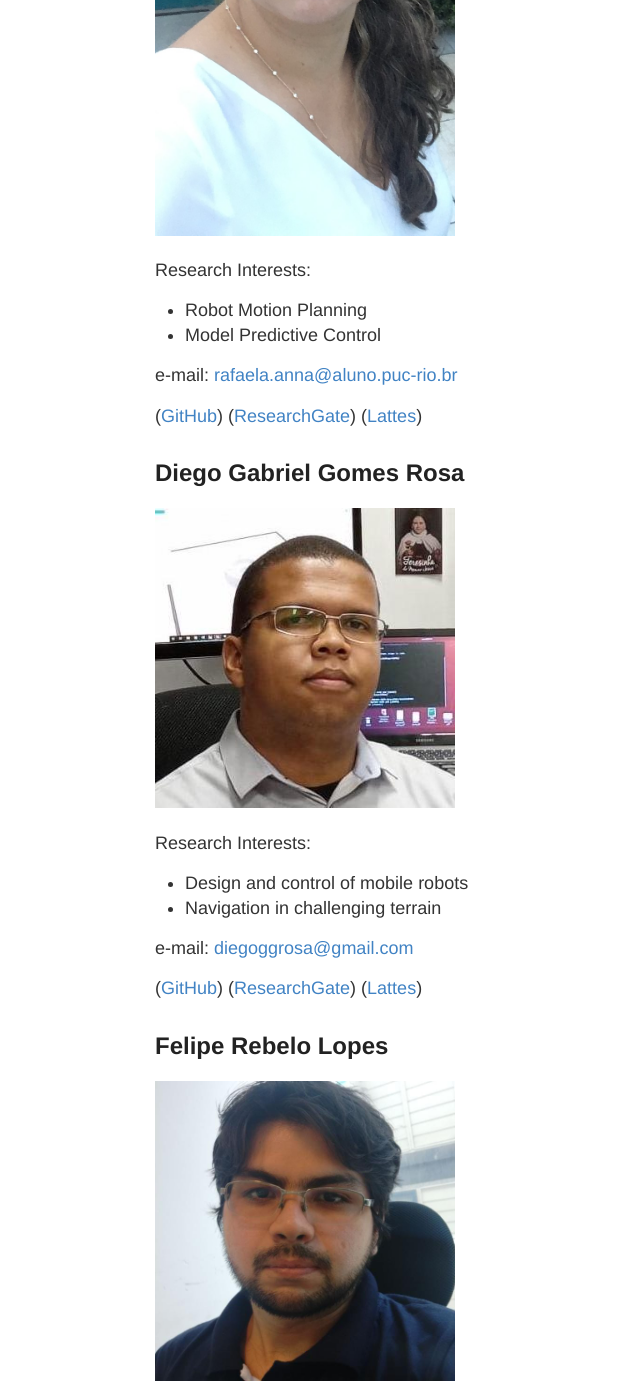
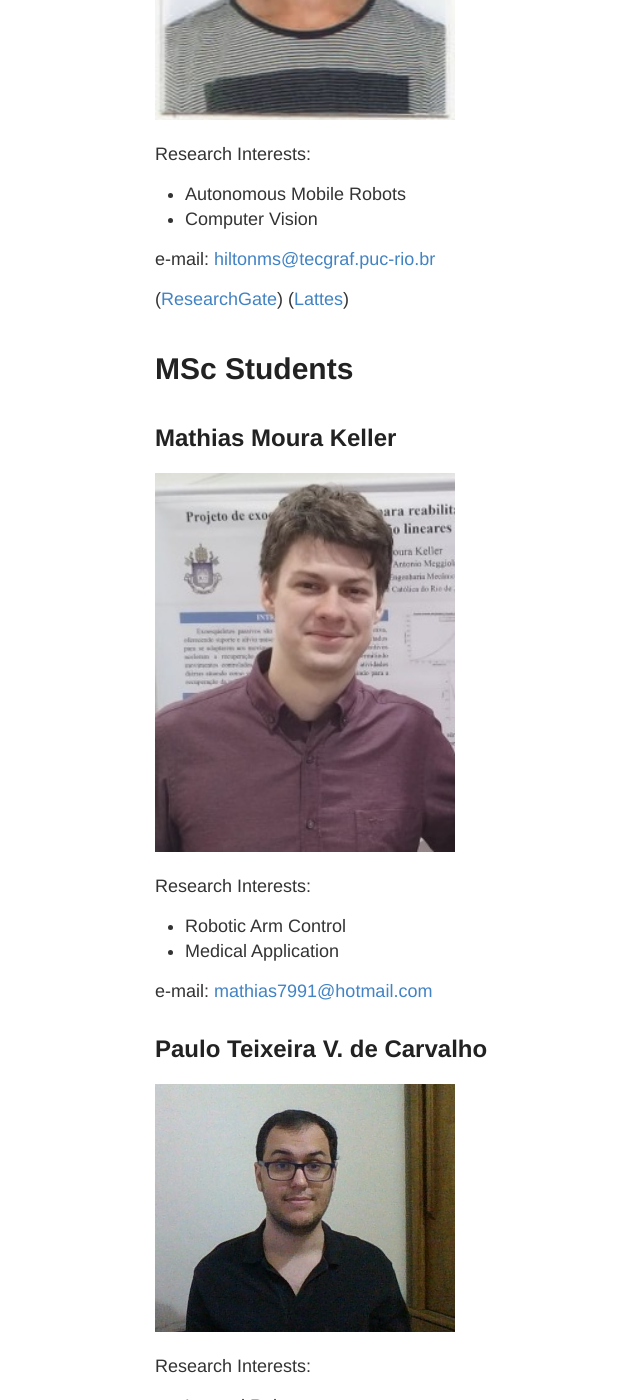
Before and after one commit to labrobpuc/labrobpuc.github.io, a Jekyll site: the page built from people.md, in a window 1280 px wide and 1400 px high, scrolled down 1040 px. Shown: the whole window, without its empty margins (125-765 px from the left). Built offline with Jekyll 4.4.1, drawn with Linux system fonts in a browser that asks for light colours; some of the changed text lies outside the part shown.

Commit message:
Update people.md

```diff
--- a/people.md
+++ b/people.md
@@ -14,64 +14,6 @@
 
 # PhD Students
 
-## **Anna Rafaela Silva Ferreira**
-
-<p align="left">
-  <img src="{{ site.baseurl }}/images/anna.JPG" width="300" title="hover text">
-</p>
-
-Research Interests:
-- Robot Motion Planning
-- Model Predictive Control
-
-e-mail: [rafaela.anna@aluno.puc-rio.br
-](mailto:rafaela.anna@aluno.puc-rio.br
-)
-
-([GitHub](https://github.com/annarafaela)) ([ResearchGate](https://www.researchgate.net/profile/Anna-Rafaela-Ferreira)) ([Lattes](http://lattes.cnpq.br/4481159249601215))
-
-## **Diego Gabriel Gomes Rosa**
-
-<p align="left">
-  <img src="{{ site.baseurl }}/images/diego.jpeg" width="300" title="hover text">
-</p>
-
-Research Interests:
-- Design and control of mobile robots
-- Navigation in challenging terrain
-
-e-mail: [diegoggrosa@gmail.com](mailto:diegoggrosa@gmail.com)
-
-([GitHub](https://github.com/DiegoGGRosa)) ([ResearchGate](https://www.researchgate.net/profile/Diego-Rosa-4)) ([Lattes](http://lattes.cnpq.br/8893208461166213))
-
-
-## **Felipe Rebelo Lopes**
-
-<p align="left">
-  <img src="{{ site.baseurl }}/images/felipe.jpeg" width="300" title="hover text">
-</p>
-
-Research Interests:
-- Series Elastic Actuator
-- Rehabilitation robotics
-
-e-mail: [lopesfr@aluno.puc-rio.br](mailto:lopesfr@aluno.puc-rio.br)
-
-([ResearchGate](https://www.researchgate.net/profile/Felipe-Lopes-13)) ([Lattes](http://lattes.cnpq.br/5640472305177003))
-
-## **Gustavo Carvalho Rodriguez**
-
-<p align="left">
-  <img src="{{ site.baseurl }}/images/gustavo_doutorado.jpeg" width="300" title="hover text">
-</p>
-
-Research Interests:
-- Mobile Robots
-
-e-mail: [gcrodriguez88@gmail.com](mailto:gcrodriguez88@gmail.com)
-
-([ResearchGate](https://www.researchgate.net/profile/Gustavo-Rodriguez-66)) ([Lattes](http://lattes.cnpq.br/2571570570232370))
-
 ## **Hilton Marques Souza Santana**
 
 <p align="left">
@@ -86,94 +28,67 @@
 
 ([ResearchGate](https://www.researchgate.net/profile/Hilton-Marques-Santana)) ([Lattes](http://lattes.cnpq.br/1599209233300802))
 
-## **João Carlos Virgolino Soares**
+# MSc Students
+
+## **Mathias Moura Keller**
 
 <p align="left">
-  <img src="{{ site.baseurl }}/images/joao.png" width="300" title="hover text">
+  <img src="{{ site.baseurl }}/images/Mathias.jpeg" width="300" title="hover text">
 </p>
 
 Research Interests:
-- Visual Simultaneous Localization and Mapping
-- Autonomous Navigation
+- Robotic Arm Control
+- Medical Application
 
-e-mail: [virgolino@puc.rio.br](mailto:virgolino@puc-rio.br)
+e-mail: [mathias7991@hotmail.com](mailto:mathias7991@hotmail.com)
 
-([GitHub](https://github.com/virgolinosoares)) ([ResearchGate](https://www.researchgate.net/profile/Joao-Soares-4)) ([Lattes](http://lattes.cnpq.br/1499104469066618))
-
-# MSc Students
-
-## **Fabio Pinheiro Cardoso**
+## **Paulo Teixeira V. de Carvalho**
 
 <p align="left">
-  <img src="{{ site.baseurl }}/images/fabio.jpeg" width="300" title="hover text">
+  <img src="{{ site.baseurl }}/images/Paulo.jpg" width="300" title="hover text">
 </p>
 
 Research Interests:
-- Unmanned Aerial Vehicles
-- Applied Mechanics and Fabrication
+- Legged Robots
+- Robot Design
 
-e-mail: [fabiopinheirocardoso@aluno.puc-rio.br](mailto:fabiopinheirocardoso@aluno.puc-rio.br)
+e-mail: [paulotvcarvalho@aluno.puc-rio.br](mailto:paulotvcarvalho@aluno.puc-rio.br)
 
-([ResearchGate](https://www.researchgate.net/profile/Fabio-Cardoso-10)) ([Lattes](http://lattes.cnpq.br/6757505363287356))
+([GitHub](https://github.com/PauloTVC)) ([ResearchGate](https://www.researchgate.net/profile/Paulo-Teixeira-Vale-De-Carvalho)) ([Lattes](http://lattes.cnpq.br/5296491559403457))
 
-## **Gabriel Fischer Abati**
+## **Pedro Leon Fontes Cardoso Bazan**
 
 <p align="left">
-  <img src="{{ site.baseurl }}/images/fischer.jpeg" width="300" title="hover text">
-</p>
-
-Research Interests:
-- Simultaneous Localization and Mapping
-- Machine Learning
-
-e-mail: [fischerabati@gmail.com](mailto:fischerabati@gmail.com)
-
-([GitHub](https://github.com/Master-Fischer)) ([ResearchGate](https://www.researchgate.net/profile/Gabriel-Fischer-Abati)) ([Lattes]())
-
-## **Leonardo Garcia Moraes**
-
-<p align="left">
-  <img src="{{ site.baseurl }}/images/leo.jpeg" width="300" title="hover text">
+  <img src="{{ site.baseurl }}/images/Pedro_Leon.jpeg" width="300" title="hover text">
 </p>
 
 Research Interests:
 - Legged Robots
 - Robot Manipulation
 
-e-mail: [leonardo.garcia@aluno.puc-rio.br](mailto:leonardo.garcia@aluno.puc-rio.br)
+e-mail: [pedrolfcb@gmail.com](mailto:pedrolfcb@gmail.com)
 
-([ResearchGate](https://www.researchgate.net/profile/Leonardo-Moraes-15)) ([Lattes](http://lattes.cnpq.br/8152225338540624))
-
-## **Matheus Rodrigues Goebel**
-
-<p align="left">
-  <img src="{{ site.baseurl }}/images/goebel.jpeg" width="300" title="hover text">
-</p>
-
-Research Interests:
-- Pneumatic Systems
-- Automation Systems
-
-e-mail: [matheus.goebel@aluno.puc-rio.br](mailto:matheus.goebel@aluno.puc-rio.br)
-
-([ResearchGate](https://www.researchgate.net/profile/Matheus-Goebel)) ([Lattes](http://lattes.cnpq.br/0060793244250165))
+([Lattes](https://lattes.cnpq.br/3500594373431265))
 
 # Undergraduate
 
-## **Bruno Fonseca Faria Candido**
+## Senior Year Project
 
-## **Emilly Alves da Silva de Oliveira**
+- **Bruno Fonseca Faria Candido**
 
-## **Matheus Fernandes Dutra**
+- **Emilly Alves da Silva de Oliveira**
 
-## **Paulo Teixeira Vale de Carvalho**
+## PIBITI
 
-e-mail: [paulotvcarvalho@aluno.puc-rio.br](mailto:paulotvcarvalho@aluno.puc-rio.br)
+- **Guilherme Fagundes Maximo**
+- **Paulo Henrique Orenbuch**
 
-([GitHub](https://github.com/PauloTVC)) ([ResearchGate](https://www.researchgate.net/profile/Paulo-Teixeira-Vale-De-Carvalho)) ([Lattes](http://lattes.cnpq.br/5296491559403457))
+# Collaborators
 
-# Alumni
+- **Anna Rafaela Silva Ferreira**
 
-- **Arnaldo Roberto Rady Peron**
+- **Gabriel Fischer Abati**
+
+- **João Carlos Virgolino Soares**
 
 - **Vivian Suzano Medeiros**
```
